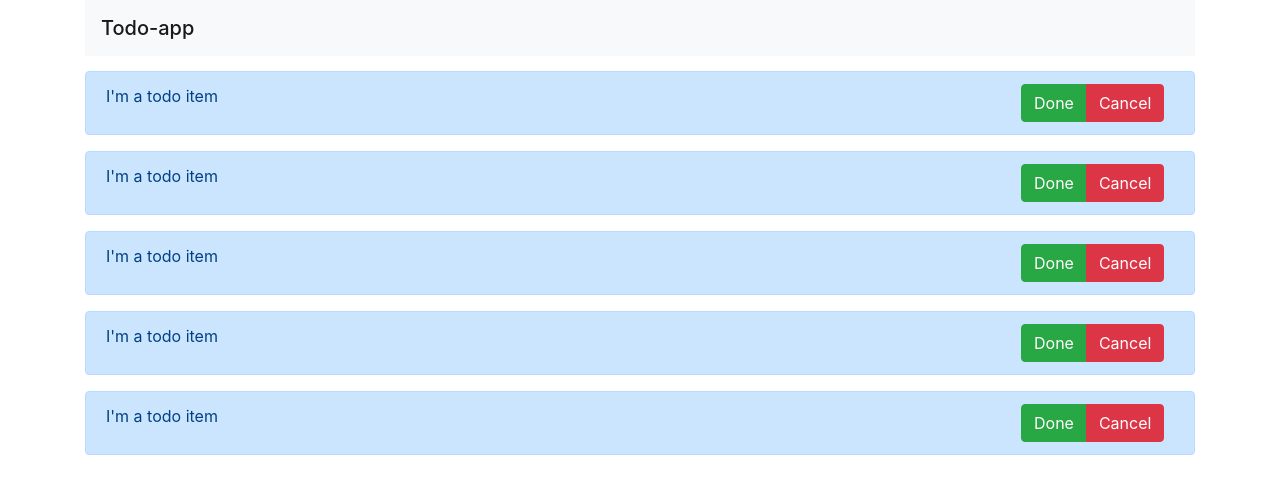
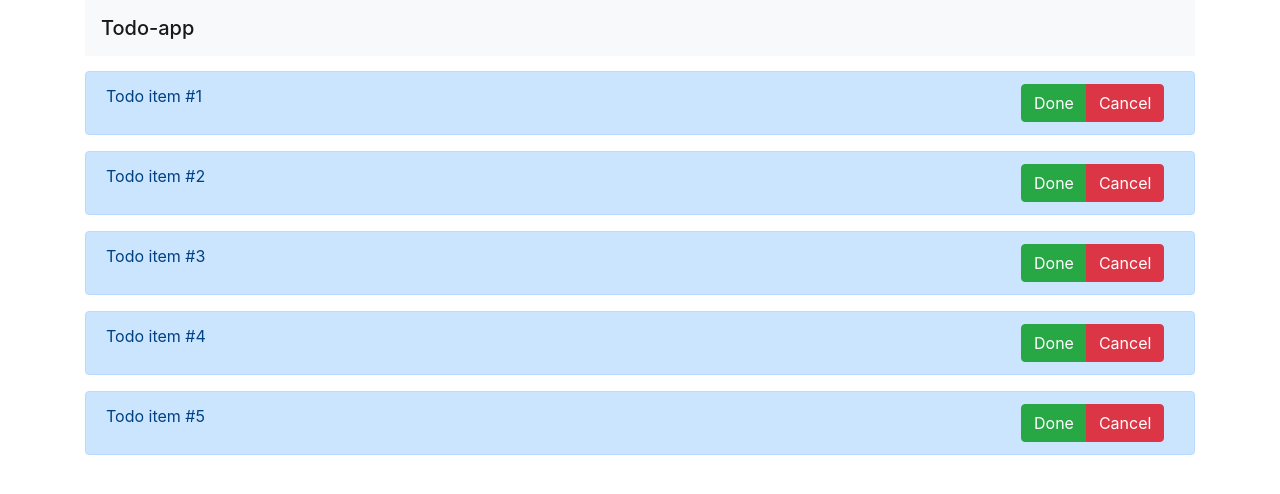
Before and after one commit to MikeMilansky/angular-todo, an Angular app: page / in a window 1280 px wide. Shown: the top 494 px of the page. Built offline with nearby package versions, Linux system fonts and the light colour scheme.

Commit message:
Added todo-list item interface Added binding

```diff
--- /dev/null
+++ b/src/app/todo-list/todo-list-item.model.ts
@@ -0,0 +1,2 @@
+export interface TodoListItem {
+}
--- a/src/app/todo-list/todo-list-item/todo-list-item.component.html
+++ b/src/app/todo-list/todo-list-item/todo-list-item.component.html
@@ -1,6 +1,6 @@
 <div class="alert alert-primary">
   <div class="row">
-    <div class="col-10">I'm a todo item</div>
+    <div class="col-10">{{item.title}}</div>
     <div class="col-2">
       <div class="btn-group" role="group" aria-label="Basic example">
           <button type="button" class="btn btn-success">Done</button>
--- a/src/app/todo-list/todo-list-item/todo-list-item.component.ts
+++ b/src/app/todo-list/todo-list-item/todo-list-item.component.ts
@@ -1,4 +1,5 @@
-import { Component, OnInit } from '@angular/core';
+import { Component, OnInit, Input } from '@angular/core';
+import { TodoListItem } from '../todo-list-item.model';
 
 @Component({
   selector: 'app-todo-list-item',
@@ -6,6 +7,7 @@ import { Component, OnInit } from '@angular/core';
   styleUrls: ['./todo-list-item.component.css']
 })
 export class TodoListItemComponent implements OnInit {
+  @Input() item: TodoListItem;
 
   constructor() { }
 
--- a/src/app/todo-list/todo-list/todo-list.component.html
+++ b/src/app/todo-list/todo-list/todo-list.component.html
@@ -1,3 +1,3 @@
 <div class="todo-list">
-  <app-todo-list-item *ngFor="let item of todoItems"></app-todo-list-item>
+  <app-todo-list-item *ngFor="let item of todoItems" [item]=item></app-todo-list-item>
 </div>
--- a/src/app/todo-list/todo-list/todo-list.component.ts
+++ b/src/app/todo-list/todo-list/todo-list.component.ts
@@ -1,4 +1,5 @@
 import { Component, OnInit } from '@angular/core';
+import { TodoListItem } from '../todo-list-item.model';
 
 @Component({
   selector: 'app-todo-list',
@@ -6,7 +7,7 @@ import { Component, OnInit } from '@angular/core';
   styleUrls: ['./todo-list.component.css']
 })
 export class TodoListComponent implements OnInit {
-  public todoItems: any[] = [
+  public todoItems: TodoListItem[] = [
     {
       id: 1,
       title: 'Todo item #1'
```
